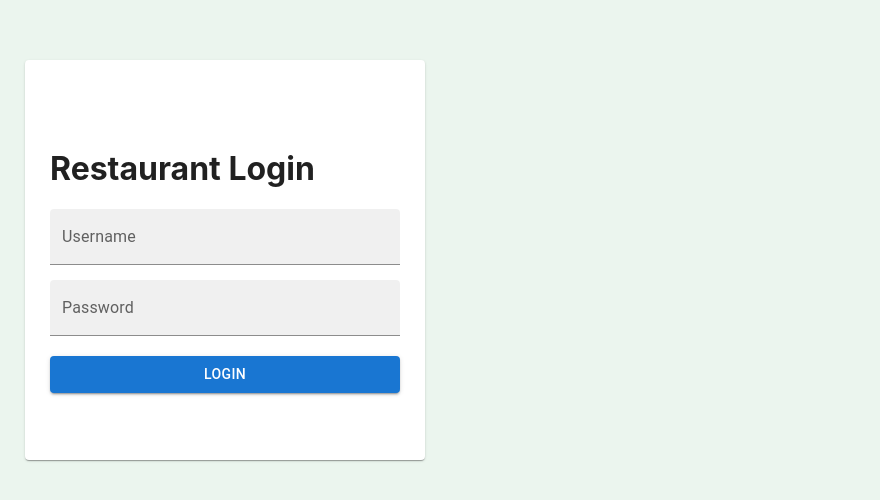
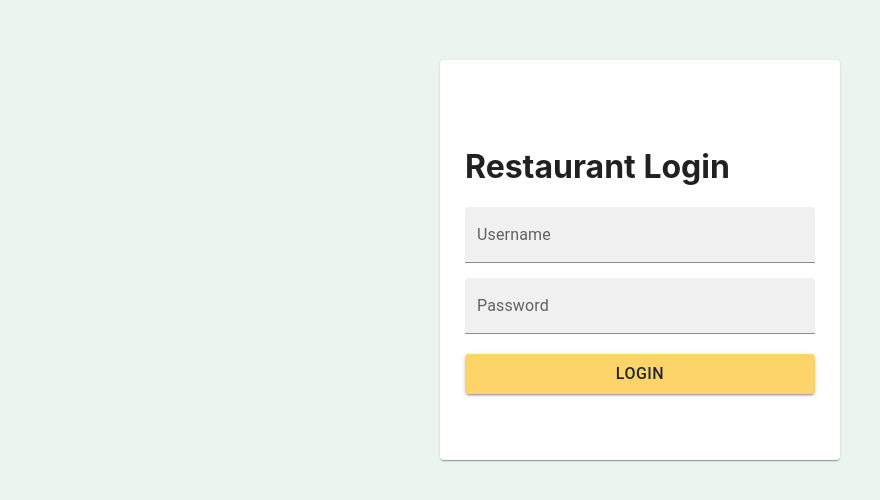
Before and after one commit to yusuf-delvi/dinein-ineuron-hackathon, a Next.js app: page /admin in a window 1280 px wide. Shown: the part 140-640 px from the top of the page, without its empty margins (0-880 px from the left). Built offline with nearby package versions, Linux system fonts and the light colour scheme.

Commit message:
Restaurant Page

```diff
--- a/pages/admin/index.js
+++ b/pages/admin/index.js
@@ -2,9 +2,9 @@ import React from "react";
 import { useState } from "react";
 import Card from "@mui/material/Card";
 import TextField from "@mui/material/TextField";
-import Button from "@mui/material/Button";
 import {useRouter } from "next/router";
-
+import { Button } from "../../components/Button";
+import {Box} from "@mui/material/"
 const Login = () => {
   const [username, setUsername] = useState("");
   const [password, setPassword] = useState("");
@@ -17,23 +17,25 @@ const Login = () => {
     }
   };
   return (
-    <div
+    <Box
       sx={{
         height: "100%",
+        width:"100vw",
         display: "flex",
-        alignItems: "center",
-        justifyContent: "center",
+        alignItems: "center !important",
+        justifyContent: "center !important",
       }}
     >
       <Card
         sx={{
           margin: "25px",
           width: "400px",
+          maxWidth: "500px",
           height: "400px",
           padding: "25px",
           display: "flex",
           justifyContent: "center",
-          "flex-direction": "column",
+          flexDirection: "column",
         }}
       >
         <h1>Restaurant Login</h1>
@@ -54,16 +56,10 @@ const Login = () => {
             setPassword(e.target.value);
           }}
         />
+         <Button sx={{ marginTop: "20px" }} variant="contained"  onSubmit={handleLogin}>Login</Button>
 
-        <Button
-          sx={{ marginTop: "20px" }}
-          variant="contained"
-          onSubmit={handleLogin}
-        >
-          Login
-        </Button>
       </Card>
-    </div>
+    </Box>
   );
 };
 
```
